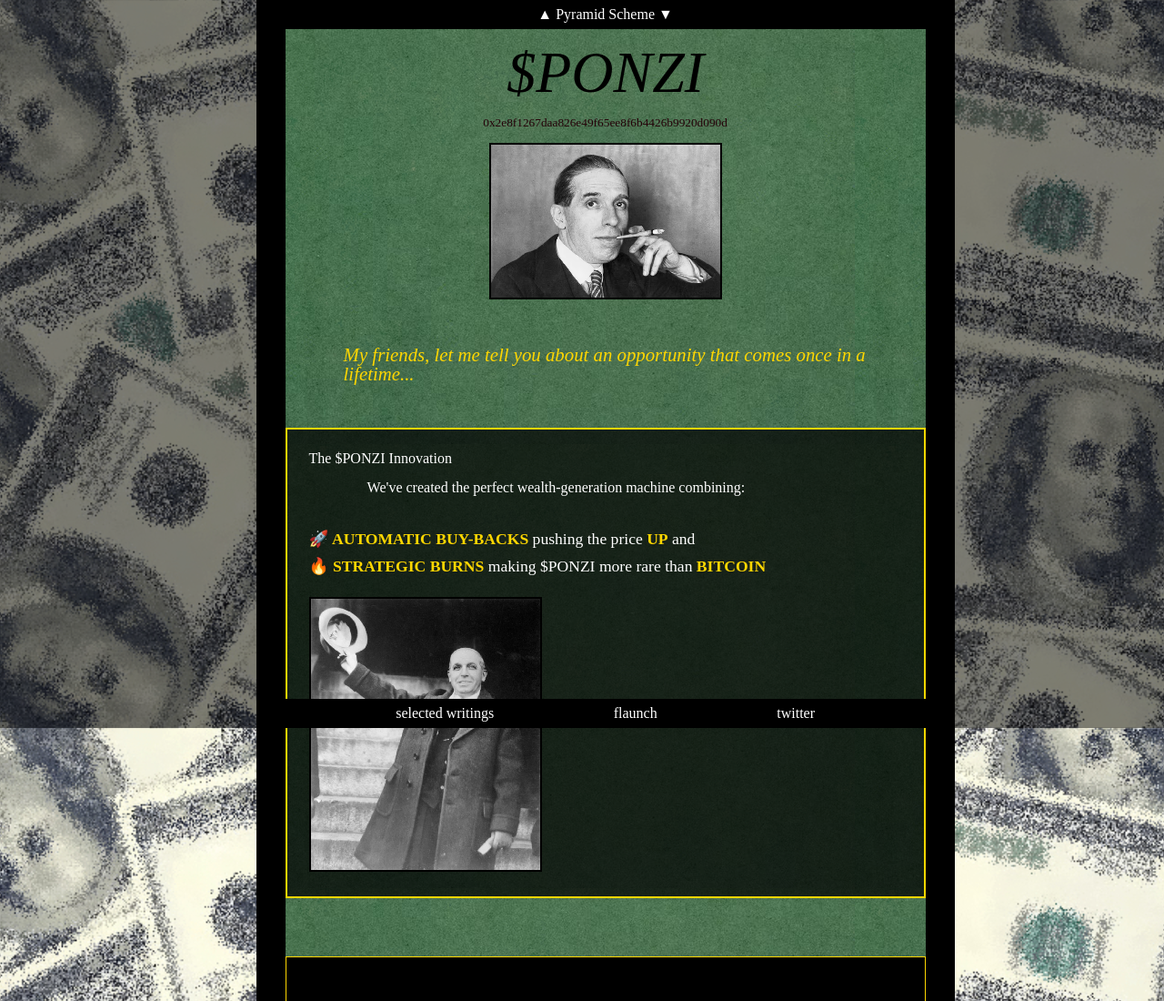
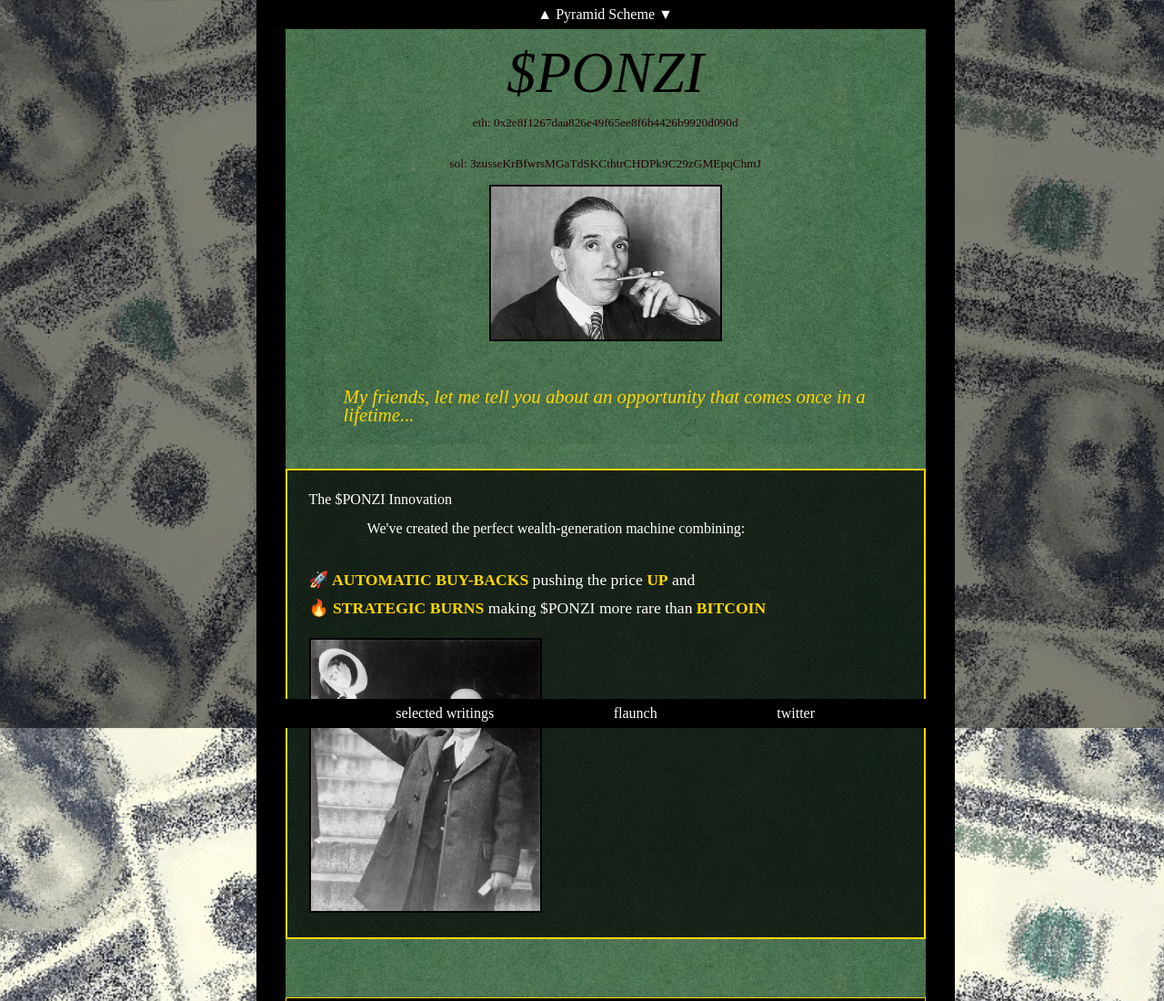
Before and after one commit to starlightglim/ponzi, a website built with Vite: page index.html in a window 1280 px wide. Shown: the top 1100 px of the page at 91% size. Built offline with nearby package versions, Linux system fonts and the light colour scheme; a script that the page names is missing.

Commit message:
sol added

```diff
--- a/index.html
+++ b/index.html
@@ -63,7 +63,8 @@
 
         <div id="maincontent">
           <h1 id="ponzi">$PONZI </h1>
-          <p id="ca">0x2e8f1267daa826e49f65ee8f6b4426b9920d090d</p>
+          <p id="ca">eth: 0x2e8f1267daa826e49f65ee8f6b4426b9920d090d</p>
+          <p id="ca">sol: 3zusseKrBfwrsMGaTdSKCthtrCHDPk9C29zGMEpqChmJ</p>
 
           <div id="ponzicontainer">
             <img id="ponziimg1" src="/ponzi.png" alt="Ponzi illustration">
```
Also changed, not shown: 1 other file.
